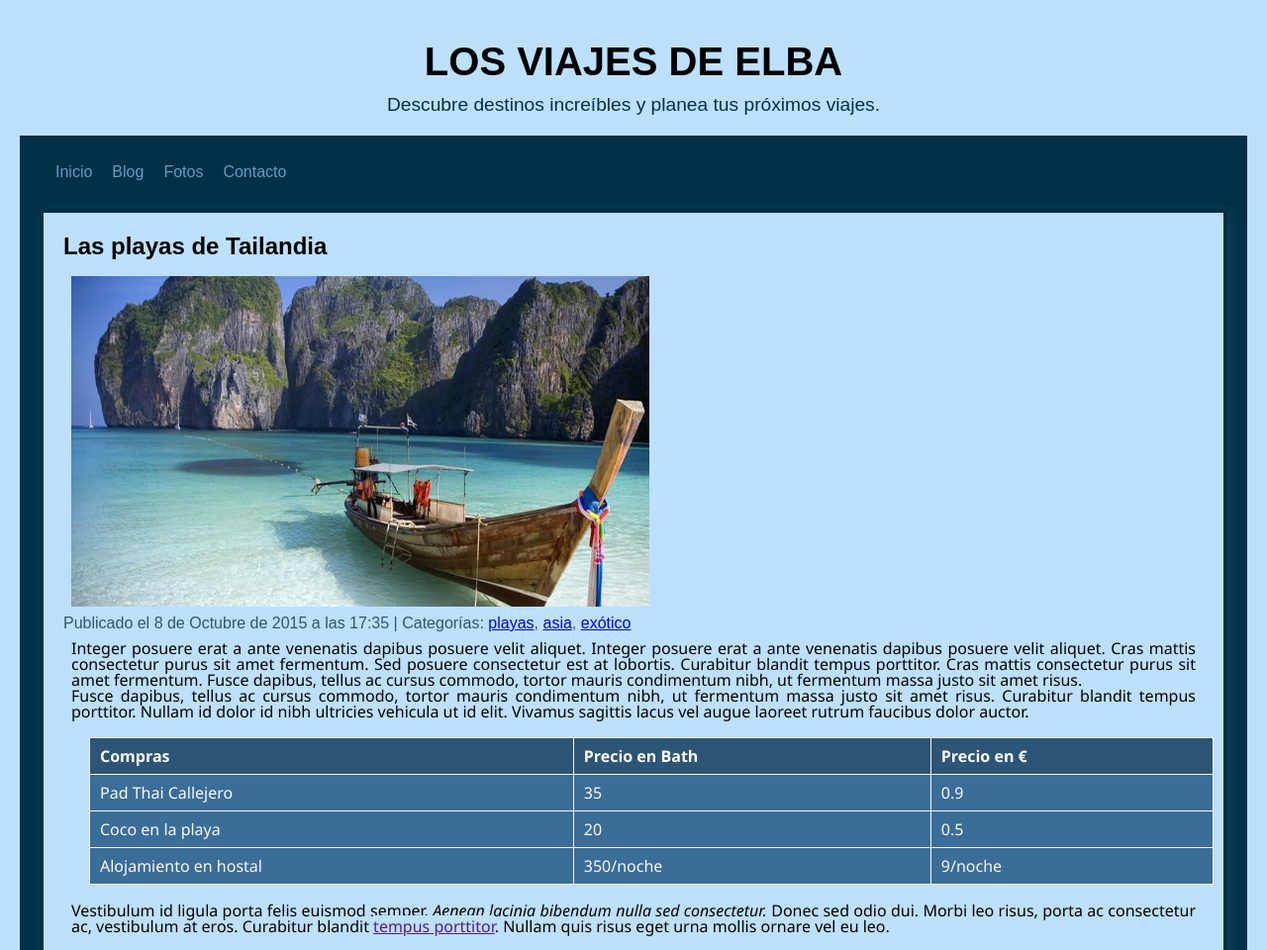
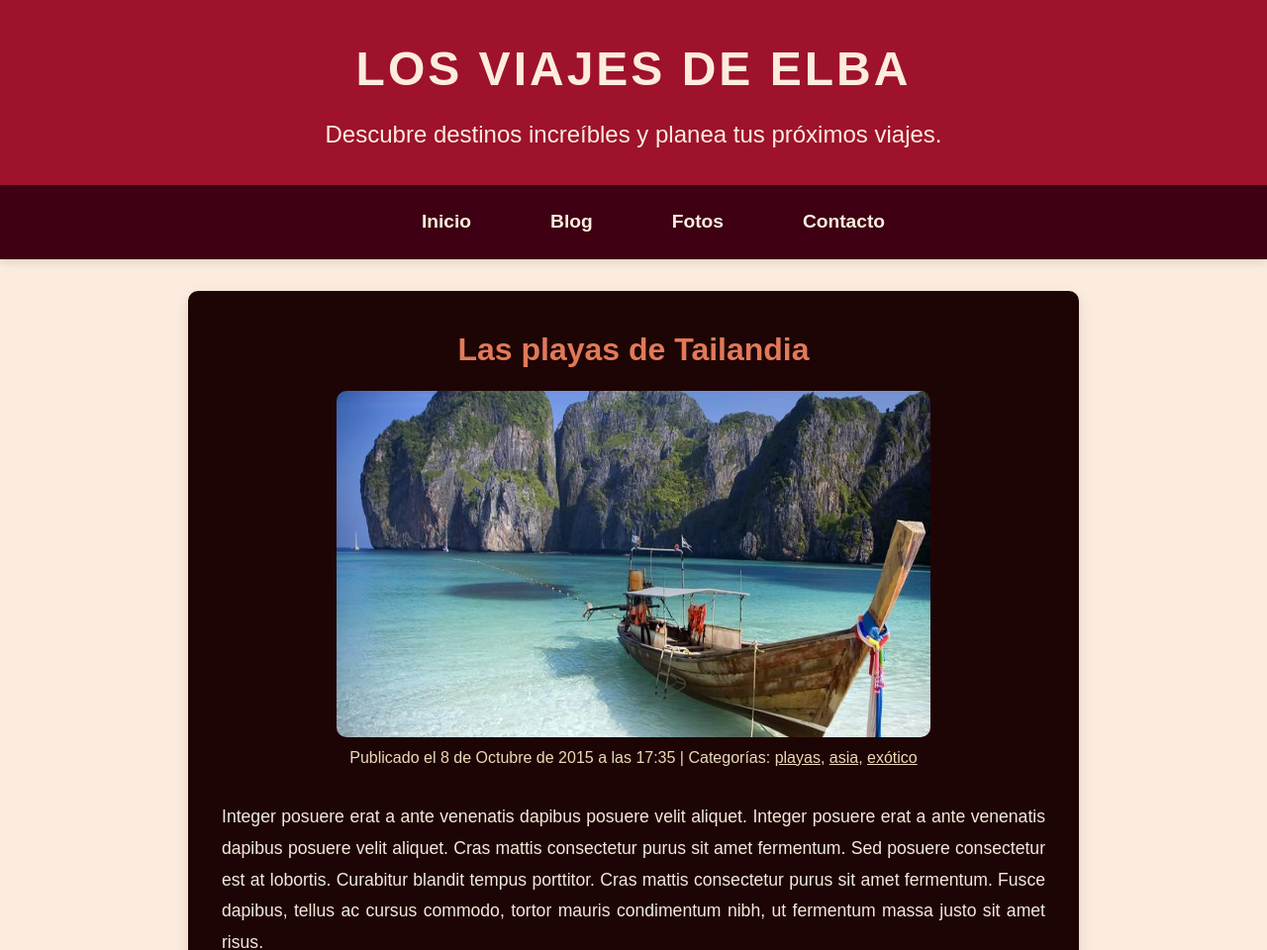
Before and after one commit to rodriguezac/Lab6, a plain HTML site: page index.html in a window 1280 px wide. Shown: the top 960 px of the page at 99% size. Drawn offline with Linux system fonts and the light colour scheme; files whose address does not match are found by name.

Commit message:
se modificó el css

```diff
--- a/assets/css/style.css
+++ b/assets/css/style.css
@@ -1,139 +1,265 @@
 /* Estilo global */
-*{
+* {
     margin: 0;
     padding: 0;
     box-sizing: border-box;
-    background-color: #bde0fe ;
+    font-family: 'Poppins', sans-serif;
 }
+/* Cierre de estilo global */
 
-body{
-    font-family: Arial, sans-serif;
-    margin: 20px;
+body {
+    line-height: 1.6;
+    margin: 0;
     padding: 0;
-    background-color: #003049;
+    background-color: #FCECDF;
+    color: #9E122C;
 }
 
 header {
+    background: #9E122C;
+    color: #FCECDF;
     text-align: center;
-    padding: 20px;
-    border-bottom: 2px solid #003049;
+    justify-content: space-evenly;
+    padding: 2rem 0;
 }
 
-header h1 {
-    margin-bottom: 10px;
-    font-size: 2.5em;
+h1 {
+    font-size: 3rem;
+    letter-spacing: 3px;
+    margin-bottom: 0.5rem;
 }
 
-  header .lead {
-    font-size: 1.2em;
-    color: #003049;
+.lead {
+    font-size: 1.5rem;
+    margin-top: 0;
 }
 
 /* NAVBAR CSS */
-.navbar{
-    background-color: #003049;
-    padding: 8px;
-    margin: 18px;
+
+.navbar {
+    background-color: #3f0013;
+    padding: 22px;
+    display: flex;
+    justify-content: space-evenly;
+    box-shadow: 0 4px 8px rgba(0, 0, 0, 0.1);
 }
+
 .navbar ul {
     list-style: none;
     display: flex;
-    background-color: #003049;
-
+    width: auto;
+    justify-content: space-evenly;
+    gap: 0;
+    padding: 0;
 }
 
-.navbar ul li a{
+.navbar ul li {
+    margin: 0;
+}
+
+.navbar ul li a {
+    position: relative;
     text-decoration: none;
-    padding: 10px;
-    color: #669bbc;
-    background-color: #003049;
-    font-size: 1em;
+    padding: 12px 20px;
+    margin-left: 40px;
+    color: #FCECDF;
+    font-weight: bold;
+    font-size: 1.2rem;
+    background-color: #3f0013;
+    transition: color 0.3s;
+}
+
+/* pequña Animación */
+.navbar ul li a::before {
+    content: '';
+    position: absolute;
+    top: 100%;
+    left: 0;
+    width: 0;
+    height: 2px;
+    background: #F4F4F8;
+    transition: 0.3s;
+}
+
+.navbar ul li a:hover {
+    color: #f99d90;
+}
+
+.navbar ul li a:hover::before {
+    background-color: #f99d90;
+    width: 100%;
 }
 
 /* Publicaciones: */
 
-.post{
-    background-color: #bde0fe;
-    box-shadow: 4px 4px 16px rgba(188, 218, 222, 0.1);
-    padding: 20px;
-    margin: 20px;
-    border: 4px solid #003049;
-}
-
-.post-header{
-    background-color: #bde0fe;
-}
-.post-header h3{
-    margin-bottom: 8px;
-    font-size: 1.5em;
-    background-color: #bde0fe;
-}
-.post-header img{
-    margin: 0;
-    padding: 8px;
-    display: block;
-    border: #f9f9f9;
-    border-width: 2px;
-}
-
-.post-header .subtitulo{
-    color: #2d5576;
-    font-size: 1em;
-    background-color: #bde0fe;
-}
-
-.post-body{
-    margin: 0;
-    padding: 8px;
-    line-height: 1;
-    text-align: justify;
-    font-family: 'Segoe UI', Tahoma, Geneva, Verdana, sans-serif;
-    background-color: #bde0fe;
-}
-
-/* TABLA */
-
-table {
-    border-collapse: collapse;
-    margin: 18px ;
-    width: 100%;
+.post {
+    max-width: 900px;
+    margin: 2rem auto;
+    background-color: #1e0505;
+    padding: 2rem;
+    box-shadow: 0 5px 15px rgba(0, 0, 0, 0.1);
+    border-radius: 10px;
+    border: 2px solid #1e0505;
+    transition: transform 0.3s ease;
 
 }
 
-table th, table td {
-    border: 1px solid #fff6f6;
-    padding: 10px;
-    text-align: left;
+.post:hover {
+    transform: translateY(-10px);
 }
 
-table td{
-    background-color: #3b6d99;
-    color: #f9f9f9;
-}
-table th {
-    background-color: #2d5576;
-    color: #fff;
+.post-header {
+    text-align: center;
+    margin-bottom: 2rem;
 }
 
-footer{
-    background-color: #003049;
-    padding: 18px;
-    border-top: 4px solid #669bbc;
-    text-align: center;
+.post-header h3 {
+    font-size: 2rem;
+    color: #e17959;
 }
 
-footer h4{
-    padding: 0;
-    margin-bottom: 18px;
-    font-size: 1em;
+.post-header img {
+    border-radius: 10px;
+    margin-top: 1rem;
 }
 
-fotter form{
-    display: inline-block;
+.subtitulo {
+    font-size: 1rem;
+    color: #EDD9B7;
 }
 
-footer label {
+.post-header .subtitulo a {
+    color: #EDD9B7;
+    font-size: 1em;
+    text-decoration:underline;
+}
+
+.post-body p {
+    font-size: 1.1rem;
+    line-height: 1.8;
+    color: #F3E9DC;
+    text-align: justify;
+}
+
+.post-body em {
+    font-style: italic;
+    color: #fdcc95;
+}
+
+.post-body a{
+    color: #ffdaab;
+    font-size: 1em;
+    text-decoration:underline;
+}
+table img {
+    height: auto;
+    max-width: 100%;
     display: block;
-    margin-bottom: 10px;
-    font-size: 1em;
+    justify-content: center;
 }
+
+/* Tabla */
+table {
+    width: 100%;
+    margin-top: 1.5rem;
+    border-collapse: collapse;
+    text-align: center;
+    box-shadow: 0 5px 10px rgba(0, 0, 0, 0.1);
+}
+
+table th, table td {
+    padding: 12px;
+    border: 4px solid #1e0505;
+}
+
+table th {
+    background-color: #D4A64E;
+    color: #352303;
+    font-weight: bold;
+}
+
+table td {
+    background-color: #F2A900;
+    color: #654406;
+}
+
+/* Footer */
+footer {
+    background-color: #620b1b;
+    color: #EDD9B7;
+    text-align: center;
+    padding: 2rem 0;
+}
+
+footer h4 {
+    font-size: 1.5rem;
+    margin-bottom: 1rem;
+}
+
+footer form {
+    max-width: 600px;
+    margin: 0 auto;
+}
+
+fieldset {
+    border: none;
+}
+
+label {
+    display: block;
+    margin: 0.5rem 0;
+}
+
+/* Estilos para los inputs */
+input[type="text"], input[type="email"] {
+    width: 100%;
+    padding: 10px;
+    margin-top: 5px;
+    border-radius: 5px;
+    border: 1px solid #ccc;
+    background-color: #F4F4F8;
+    color: #172121;
+    font-size: 1rem;
+    transition: border-color 0.3s, background-color 0.3s, color 0.3s;
+}
+
+input::placeholder {
+    color: #D4A64E;
+    transition: color 0.3s;
+}
+
+/* Cambia el color del placeholder cuando el usuario hace hover */
+input:hover::placeholder {
+    color: #A69A55;
+}
+
+/* cambio de color si el usuario escribe en el placeholder */
+input:focus {
+    border-color: #D4A64E;
+    background-color: #fab3b3;
+    color: #F4F4F8;
+
+}
+
+input:focus::placeholder {
+    color: #F7B833;
+}
+
+input[type="checkbox"] {
+    margin-top: 10px;
+}
+
+.submitbutton {
+    background-color: #eedbbf;
+    color: #0F0000;
+    padding: 10px 20px;
+    border: none;
+    border-radius: 5px;
+    font-size: 1rem;
+    cursor: pointer;
+    transition: background-color 0.3s;
+}
+
+.submitbutton:hover {
+    background-color: #a9b983;
+}
```
Also changed, not shown: img/central-park.jpg (renamed from assets/img/central-park.jpg), img/estatua.jpeg (renamed from assets/img/estatua.jpeg), img/header-bg.jpg (renamed from assets/img/header-bg.jpg), img/kohphiphi.jpg (renamed from assets/img/kohphiphi.jpg), img/new-york-city.jpg (renamed from assets/img/new-york-city.jpg), img/skyline.jpg (renamed from assets/img/skyline.jpg), img/symphony.png (renamed from assets/img/symphony.png), img/times.jpeg (renamed from assets/img/times.jpeg).
